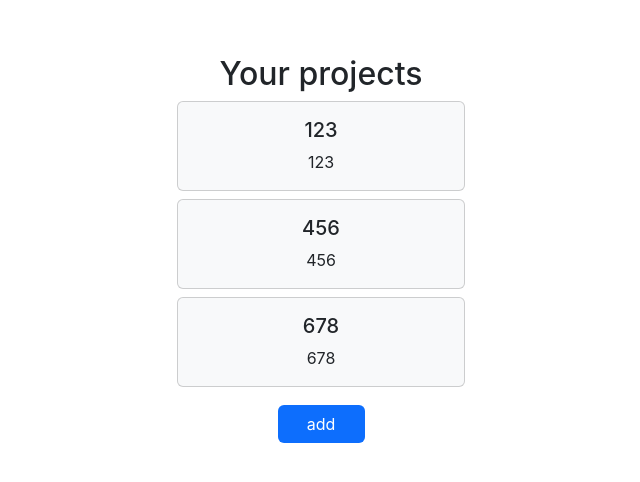
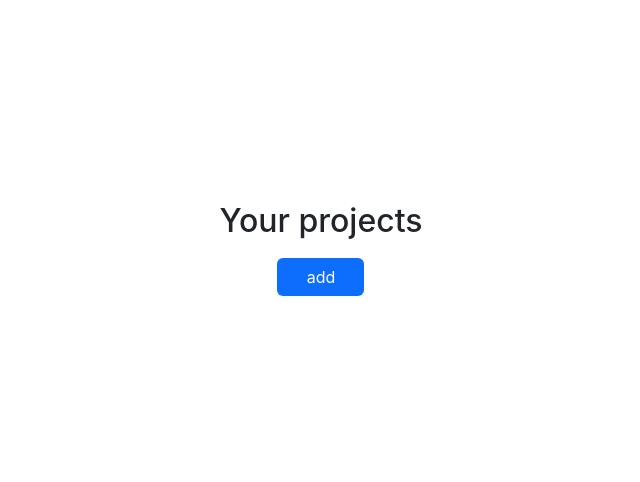
Before and after one commit to KarimovFreedlee/SPA-TO-DO, a React (Create React App) app: page / in a window 1280 px wide. Shown: the part 146-628 px from the top of the page, without its empty margins (319-959 px from the left). Built offline with nearby package versions, Linux system fonts and the light colour scheme.

Commit message:
add router

```diff
--- a/package.json
+++ b/package.json
@@ -12,6 +12,7 @@
     "@types/react": "^18.0.25",
     "@types/react-bootstrap": "^0.32.32",
     "@types/react-dom": "^18.0.9",
+    "@types/react-router-dom": "^5.3.3",
     "@uppy/core": "^3.0.4",
     "@uppy/dashboard": "^3.2.0",
     "@uppy/react": "^3.0.2",
@@ -23,6 +24,7 @@
     "react-bootstrap": "^2.6.0",
     "react-dom": "^18.2.0",
     "react-redux": "^8.0.5",
+    "react-router-dom": "^6.4.4",
     "react-scripts": "5.0.1",
     "redux": "^4.2.0",
     "sass": "^1.56.1",
--- a/src/App.tsx
+++ b/src/App.tsx
@@ -2,12 +2,17 @@ import React from 'react';
 import './App.css';
 import Projects from './components/projects/Projects';
 import Tasks from "./components/taskScene/Tasks"
+import { BrowserRouter as Router, Routes, Route } from "react-router-dom"
 
 function App() {
   return (
     <div className="App">
-      <Projects/>
-      {/* <Tasks/> */}
+      <Router>
+        <Routes>
+          <Route path="/" element={<Projects/>} />
+          <Route path="/tasks" element={<Tasks />} />
+        </Routes>
+      </Router>
     </div>
   );
 }
--- a/src/components/projects/Projects.tsx
+++ b/src/components/projects/Projects.tsx
@@ -2,32 +2,79 @@ import React from 'react'
 import { Card } from 'react-bootstrap'
 import "../../css/TaskModal.scss"
 import "../../css/Projects.scss"
+import { getProjectsFromLocalStorage, PROJECTS, writeLocalStorage } from '../../localStorage/LocalStorage'
+import { ITaskColumn } from '../taskScene/Tasks'
+import { ITask } from '../taskScene/Task'
+
+export interface IProject {
+    id: string,
+    name: string,
+    allTasks: ITask[],
+    columns: ITaskColumn[]
+}
+
+const queueColumn: ITaskColumn = {
+    id: "0",
+    name: "Queue",
+    tasks: []
+}
+const developmentColumn: ITaskColumn = {
+    id: "1",
+    name: "Development",
+    tasks: []
+}
+const doneColumn: ITaskColumn = {
+    id: "2",
+    name: "Done",
+    tasks: []
+}
 
 export default function Projects() {
+    const [projects, setProjects] = React.useState(getProjectsFromLocalStorage() || [])
 
-    const projArr: string[] = ["123", "456" ,"678"]
+    const createNewProject = () => {
+        const name = prompt("enter project name")
+        if(!name)
+            return
+        const newProject: IProject = {
+            id: new Date().getTime().toString(),
+            name: name,
+            allTasks: [],
+            columns: [queueColumn, developmentColumn, doneColumn]
+        }
+        setProjects([...projects, newProject])
+        writeLocalStorage(PROJECTS, [...projects, newProject])
+    }
+
+    const openProject = (id: string) => {
+
+    }
+
+    const getProjects = React.useMemo(() => {
+        return projects.map((item, index) => {
+            return <Card
+            bg={"light"}
+            text={'dark'}
+            style={{ width: '18rem' }}
+            className="mb-2"
+            onClick={() => openProject(item.id)}
+        >
+            <Card.Body>
+            <Card.Title>{item.name}</Card.Title>
+            <Card.Text>
+                {item.id}
+            </Card.Text>
+            </Card.Body>
+        </Card>
+        })
+    }, [projects])
 
     return (
         <div className="projects">
             <div className="projects__modal">
                 <h2>Your projects</h2>
-                {projArr.map((item, index) => {
-                return <Card
-                bg={"light"}
-                text={'dark'}
-                style={{ width: '18rem' }}
-                className="mb-2"
-                onClick={() => {}}
-            >
-                <Card.Body>
-                <Card.Title>{item}</Card.Title>
-                <Card.Text>
-                    {item}
-                </Card.Text>
-                </Card.Body>
-            </Card>
-            })}
-            <button className="btn">add</button>
+                {getProjects}
+            <button className="btn" onClick={createNewProject}>add</button>
             </div>
         </div>
     )
--- a/src/localStorage/LocalStorage.tsx
+++ b/src/localStorage/LocalStorage.tsx
@@ -1,25 +1,12 @@
+import { IProject } from "../components/projects/Projects"
 import { ITask } from "../components/taskScene/Task"
 import Tasks, { ITaskColumn } from "../components/taskScene/Tasks"
 
 export const COLUMNS = "columns"
 export const ALL_TASKS = "allTasks"
 export const FILES ="files"
+export const PROJECTS = "projects"
 
-const queueColumn: ITaskColumn = {
-    id: "0",
-    name: "Queue",
-    tasks: []
-}
-const developmentColumn: ITaskColumn = {
-    id: "1",
-    name: "Development",
-    tasks: []
-}
-const doneColumn: ITaskColumn = {
-    id: "2",
-    name: "Done",
-    tasks: []
-}
 
 export const writeLocalStorage = (key: string, value: any) => {
     const newValue = JSON.stringify(value)
@@ -38,7 +25,14 @@ export const getTasksFromLocalStorage = () => {
 
 export const getColumnsFromLocalStorage = () => {
     const columns: ITaskColumn[] = readLocalStorage(COLUMNS, "[]")
-    if(columns.length === 0 || columns === undefined)
-        return [queueColumn, developmentColumn, doneColumn]
+    // if(columns.length === 0 || columns === undefined)
+        // return [queueColumn, developmentColumn, doneColumn]
     return columns
 }
+
+export const getProjectsFromLocalStorage = () => {
+    const projects: IProject[] = readLocalStorage(PROJECTS, "[]")
+    if(projects.length === 0 || projects === undefined)
+        return []
+    return projects
+}
--- a/src/redux/reducers/MainReducer.tsx
+++ b/src/redux/reducers/MainReducer.tsx
@@ -1,3 +1,4 @@
+import { IProject } from "../../components/projects/Projects"
 import { IComment, ITask } from "../../components/taskScene/Task"
 import { ITaskColumn } from "../../components/taskScene/Tasks"
 import { getColumnsFromLocalStorage, getTasksFromLocalStorage } from "../../localStorage/LocalStorage"
```
Also changed, not shown: src/redux/actions/TaskActions.tsx (+11 -1 lines), 1 other file (tests, documents, lock files or other folders).
